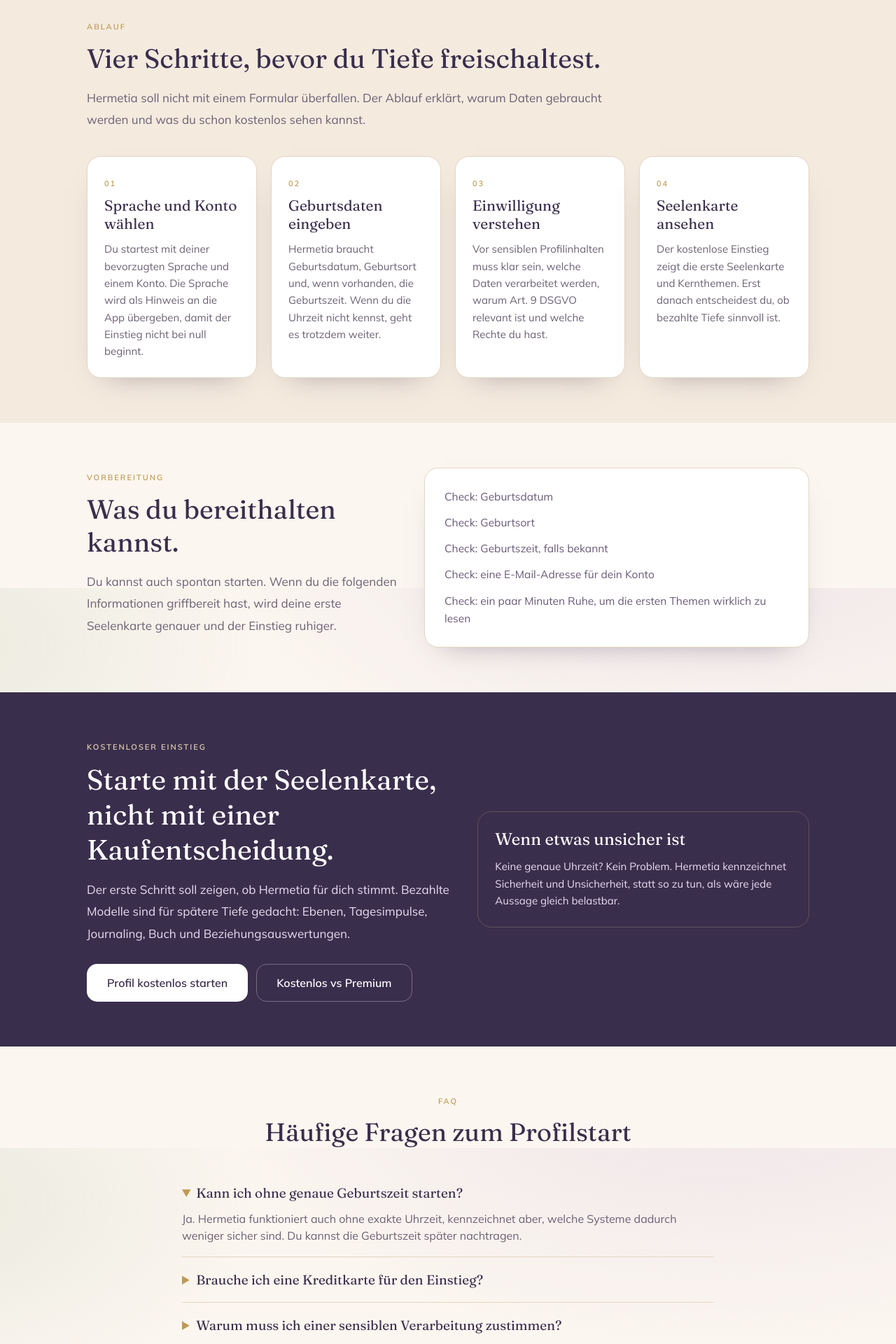
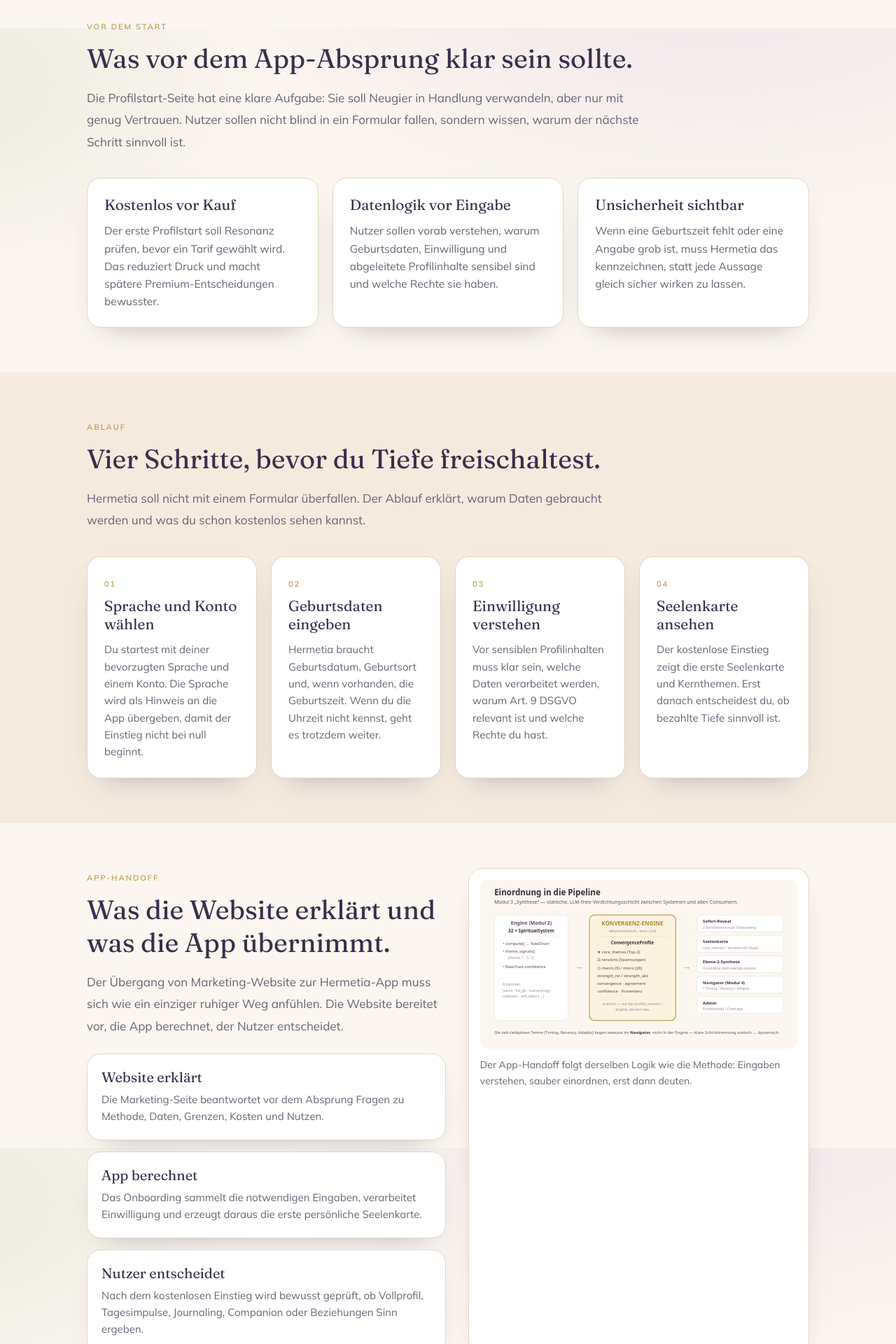
Before and after one commit to SebastianHermetia/hermetia-marketing, a Next.js app: page /bg/profil-starten/ in a window 1280 px wide. Shown: the part 760-2680 px from the top of the page at 70% size. Built offline with nearby package versions, Linux system fonts and the light colour scheme; no server answers.

Commit message:
feat: deepen onboarding guide page

```diff
--- a/scripts/check-content.mjs
+++ b/scripts/check-content.mjs
@@ -195,7 +195,11 @@
   ["Relationships page has expanded FAQ and CTAs", relationships.includes("FAQPage") && relationships.includes("Was ist der Unterschied zwischen Synastrie und Composite") && relationships.includes("utm_content=beziehungen-inline-1") && relationships.includes("utm_content=beziehungen-final")],
   ["Onboarding guide page exists", onboarding.includes("So kommst du von der Website") && onboarding.includes("Vier Schritte")],
   ["Onboarding guide page has FAQ schema", onboarding.includes("FAQPage")],
-  ["Onboarding guide page has tracked CTAs", onboarding.includes("utm_content=onboarding-guide-hero") && onboarding.includes("utm_content=onboarding-guide-final")],
+  ["Onboarding guide page has pre-start trust", onboarding.includes("Was vor dem App-Absprung klar sein sollte") && onboarding.includes("Kostenlos vor Kauf")],
+  ["Onboarding guide page has app handoff", onboarding.includes("App-Handoff") && onboarding.includes("Website erklärt") && onboarding.includes("App berechnet")],
+  ["Onboarding guide page has after-start path", onboarding.includes("Was du nach der ersten Seelenkarte tun kannst") && onboarding.includes("erst danach Premium-Modelle vergleichen")],
+  ["Onboarding guide page has graphic", onboarding.includes("/graphics/convergence/abb4-pipeline-einordnung.svg")],
+  ["Onboarding guide page has expanded FAQ and tracked CTAs", onboarding.includes("Werde ich direkt zu einem Kauf gedrängt") && onboarding.includes("Kann ich meine Daten später korrigieren") && onboarding.includes("utm_content=onboarding-guide-hero") && onboarding.includes("utm_content=onboarding-guide-final")],
   ["Onboarding guide page is linked in footer", deHome.includes("/de/profil-starten/")],
   ["Onboarding guide page has localized fallback SEO", frOnboarding.includes("<title>Commencer le profil | Hermetia</title>")],
   ["Daily impulses page has personal logic", dailyImpulses.includes("Wie ein persönlicher Tagesimpuls entsteht") && dailyImpulses.includes("stabile Profilthemen")],
--- a/src/app/[locale]/profil-starten/page.tsx
+++ b/src/app/[locale]/profil-starten/page.tsx
@@ -38,6 +38,44 @@
   "ein paar Minuten Ruhe, um die ersten Themen wirklich zu lesen",
 ];
 
+const trustBeforeStart = [
+  {
+    title: "Kostenlos vor Kauf",
+    text: "Der erste Profilstart soll Resonanz prüfen, bevor ein Tarif gewählt wird. Das reduziert Druck und macht spätere Premium-Entscheidungen bewusster.",
+  },
+  {
+    title: "Datenlogik vor Eingabe",
+    text: "Nutzer sollen vorab verstehen, warum Geburtsdaten, Einwilligung und abgeleitete Profilinhalte sensibel sind und welche Rechte sie haben.",
+  },
+  {
+    title: "Unsicherheit sichtbar",
+    text: "Wenn eine Geburtszeit fehlt oder eine Angabe grob ist, muss Hermetia das kennzeichnen, statt jede Aussage gleich sicher wirken zu lassen.",
+  },
+];
+
+const appHandoff = [
+  {
+    title: "Website erklärt",
+    text: "Die Marketing-Seite beantwortet vor dem Absprung Fragen zu Methode, Daten, Grenzen, Kosten und Nutzen.",
+  },
+  {
+    title: "App berechnet",
+    text: "Das Onboarding sammelt die notwendigen Eingaben, verarbeitet Einwilligung und erzeugt daraus die erste persönliche Seelenkarte.",
+  },
+  {
+    title: "Nutzer entscheidet",
+    text: "Nach dem kostenlosen Einstieg wird bewusst geprüft, ob Vollprofil, Tagesimpulse, Journaling, Companion oder Beziehungen Sinn ergeben.",
+  },
+];
+
+const afterStart = [
+  "erste Seelenkarte und Kernthemen lesen",
+  "Datenqualität und unsichere Bereiche verstehen",
+  "kostenlos Resonanz prüfen, ohne Kreditkarte",
+  "bei Bedarf Geburtszeit oder Feedback später ergänzen",
+  "erst danach Premium-Modelle vergleichen",
+];
+
 const faq = [
   {
     q: "Kann ich ohne genaue Geburtszeit starten?",
@@ -54,6 +92,18 @@
   {
     q: "Was passiert nach der ersten Seelenkarte?",
     a: "Du kannst die ersten Themen lesen, die Methode prüfen und entscheiden, ob du weitere Ebenen, Tagesimpulse, Journaling oder Beziehungsauswertungen nutzen möchtest.",
+  },
+  {
+    q: "Werde ich direkt zu einem Kauf gedrängt?",
+    a: "Nein. Der Profilstart ist als kostenloser Resonanztest gedacht. Premium wird erst sinnvoll, wenn du nach der ersten Seelenkarte mehr Tiefe wirklich nutzen möchtest.",
+  },
+  {
+    q: "Was passiert, wenn ich die App nach dem Start verlasse?",
+    a: "Der Produktanspruch ist, dass ein Konto und klare Wiederaufnahmewege bestehen. Die Website erklärt den Weg, die App muss ihn technisch sauber abbilden.",
+  },
+  {
+    q: "Kann ich meine Daten später korrigieren?",
+    a: "Ja. Profilverfeinerung ist Teil des Konzepts: Geburtszeit, Feedback, Einstellungen und spätere Ergänzungen sollen nachvollziehbar nachgetragen werden können.",
   },
 ];
 
@@ -116,6 +166,26 @@
           </div>
         </section>
 
+        <section className="py-16">
+          <div className="wrap">
+            <div className="mb-9 max-w-[820px]">
+              <span className="kicker">Vor dem Start</span>
+              <h2 className="mt-3 text-[clamp(27px,4vw,38px)]">Was vor dem App-Absprung klar sein sollte.</h2>
+              <p className="muted mt-4 text-[17px] leading-[1.85]">
+                Die Profilstart-Seite hat eine klare Aufgabe: Sie soll Neugier in Handlung verwandeln, aber nur mit genug Vertrauen. Nutzer sollen nicht blind in ein Formular fallen, sondern wissen, warum der nächste Schritt sinnvoll ist.
+              </p>
+            </div>
+            <div className="grid gap-5 md:grid-cols-3">
+              {trustBeforeStart.map((item) => (
+                <article key={item.title} className="card">
+                  <h3 className="text-[21px]">{item.title}</h3>
+                  <p className="muted mt-3 text-[15.5px] leading-relaxed">{item.text}</p>
+                </article>
+              ))}
+            </div>
+          </div>
+        </section>
+
         <section className="bg-creme-tief py-16">
           <div className="wrap">
             <div className="mb-9 max-w-[760px]">
@@ -138,6 +208,32 @@
         </section>
 
         <section className="py-16">
+          <div className="wrap grid gap-8 lg:grid-cols-[1fr_.95fr]">
+            <div>
+              <span className="kicker">App-Handoff</span>
+              <h2 className="mt-3 text-[clamp(27px,4vw,38px)]">Was die Website erklärt und was die App übernimmt.</h2>
+              <p className="muted mt-4 text-[17px] leading-[1.85]">
+                Der Übergang von Marketing-Website zur Hermetia-App muss sich wie ein einziger ruhiger Weg anfühlen. Die Website bereitet vor, die App berechnet, der Nutzer entscheidet.
+              </p>
+              <div className="mt-6 grid gap-4">
+                {appHandoff.map((item) => (
+                  <article key={item.title} className="rounded-card border border-sand bg-white p-5 shadow-soft">
+                    <h3 className="text-[20px]">{item.title}</h3>
+                    <p className="muted mt-2 text-[15px] leading-relaxed">{item.text}</p>
+                  </article>
+                ))}
+              </div>
+            </div>
+            <figure className="m-0 rounded-card border border-sand bg-white p-4 shadow-soft">
+              <img src="/graphics/convergence/abb4-pipeline-einordnung.svg" alt="Pipeline von Website-Fragen zu App-Onboarding und Profilberechnung" className="w-full rounded-[6px]" loading="lazy" />
+              <figcaption className="muted mt-3 text-[14px] leading-relaxed">
+                Der App-Handoff folgt derselben Logik wie die Methode: Eingaben verstehen, sauber einordnen, erst dann deuten.
+              </figcaption>
+            </figure>
+          </div>
+        </section>
+
+        <section className="py-16">
           <div className="wrap grid gap-8 lg:grid-cols-[.9fr_1.1fr]">
             <div>
               <span className="kicker">Vorbereitung</span>
@@ -149,6 +245,24 @@
             <div className="rounded-card border border-sand bg-white p-7 shadow-soft">
               <ul className="flex list-none flex-col gap-3 text-[15.5px] leading-relaxed text-pflaume/90">
                 {prepare.map((item) => <li key={item}>Check: {item}</li>)}
+              </ul>
+            </div>
+          </div>
+        </section>
+
+        <section className="bg-creme-tief py-16">
+          <div className="wrap grid gap-8 lg:grid-cols-[.9fr_1.1fr]">
+            <div>
+              <span className="kicker">Nach dem Start</span>
+              <h2 className="mt-3 text-[clamp(27px,4vw,38px)]">Was du nach der ersten Seelenkarte tun kannst.</h2>
+              <p className="muted mt-4 text-[17px] leading-[1.85]">
+                Der wichtigste Conversion-Moment kommt nicht vor dem Profil, sondern danach: Wenn die ersten Themen Resonanz haben, wird bezahlte Tiefe erklärbar.
+              </p>
+              <a className="btn btn-ghost mt-6" href={localePath(locale, paths.freePremium)}>Kostenlos vs Premium verstehen</a>
+            </div>
+            <div className="rounded-card border border-sand bg-white p-7 shadow-soft">
+              <ul className="flex list-none flex-col gap-3 text-[15.5px] leading-relaxed text-pflaume/90">
+                {afterStart.map((item) => <li key={item}>Check: {item}</li>)}
               </ul>
             </div>
           </div>
```
